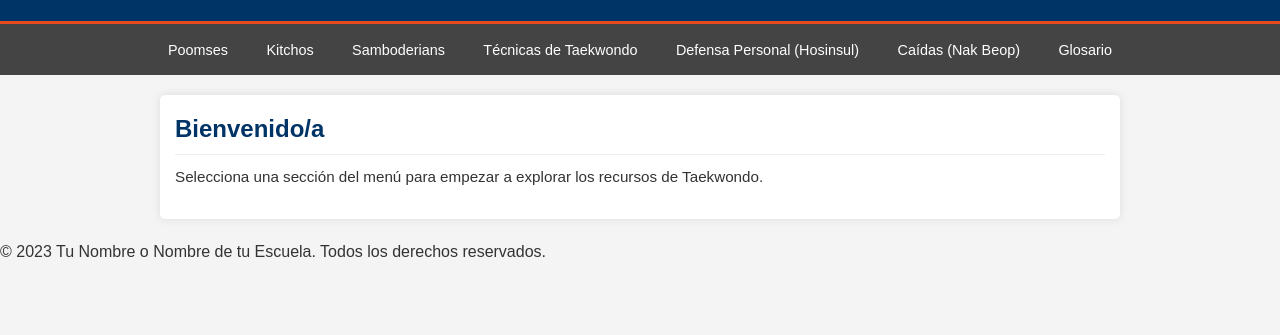
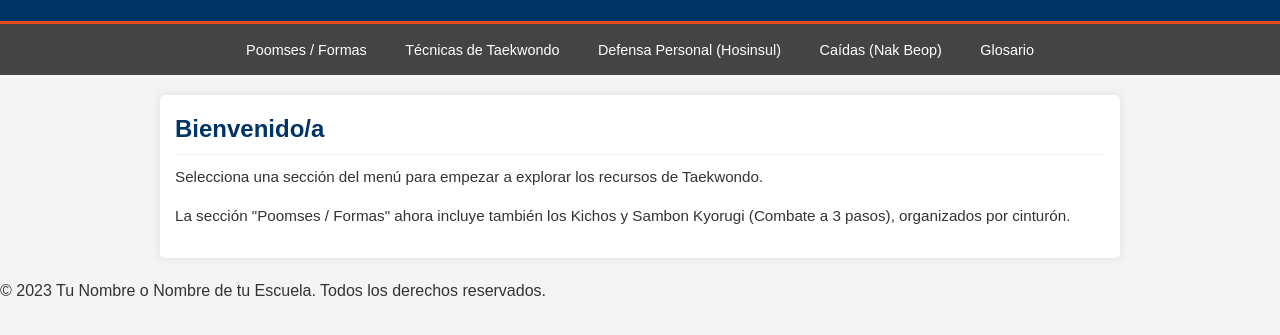
Before and after one commit to davalavil/taekwondo-app, a plain HTML site: page index.html in a window 1280 px wide. Shown: the part 65-400 px from the top of the page. Drawn offline with Linux system fonts and the light colour scheme.

Commit message:
Update index.html

```diff
--- a/index.html
+++ b/index.html
@@ -13,16 +13,17 @@
         <!-- Puedes añadir un logo aquí si quieres: <img src="img/logo.png" alt="Logo Taekwondo"> -->
     </header>
 
+    <!-- Menú Principal ACTUALIZADO -->
     <nav>
         <ul>
-            <li><a href="poomses.html">Poomses</a></li>
-            <li><a href="kitchos.html">Kitchos</a></li>
-            <li><a href="samboderians.html">Samboderians</a></li>
+            <!-- Kitchos y Samboderians REMOVIDOS -->
+            <li><a href="poomses.html">Poomses / Formas</a></li>
             <li><a href="tecnicas.html">Técnicas de Taekwondo</a></li>
             <li><a href="defensa-personal.html">Defensa Personal (Hosinsul)</a></li>
             <li><a href="caidas.html">Caídas (Nak Beop)</a></li>
             <li><a href="glosario.html">Glosario</a></li>
         </ul>
+         <!-- El enlace "Volver al menú principal" no tiene sentido aquí -->
     </nav>
 
     <main>
@@ -31,6 +32,7 @@
             <p>Selecciona una sección del menú para empezar a explorar los recursos de Taekwondo.</p>
             <!-- Podrías poner una imagen general aquí -->
             <!-- <img src="img/tkd-general.jpg" alt="Imagen de Taekwondo" style="max-width: 100%; height: auto;"> -->
+             <p>La sección "Poomses / Formas" ahora incluye también los Kichos y Sambon Kyorugi (Combate a 3 pasos), organizados por cinturón.</p>
         </section>
     </main>
 
@@ -38,5 +40,8 @@
         <p>© 2023 Tu Nombre o Nombre de tu Escuela. Todos los derechos reservados.</p>
     </footer>
 
+    <!-- Enlace a JS no es estrictamente necesario aquí si no hay interactividad específica, pero no hace daño -->
+    <script src="js/script.js"></script>
+
 </body>
 </html>
```
